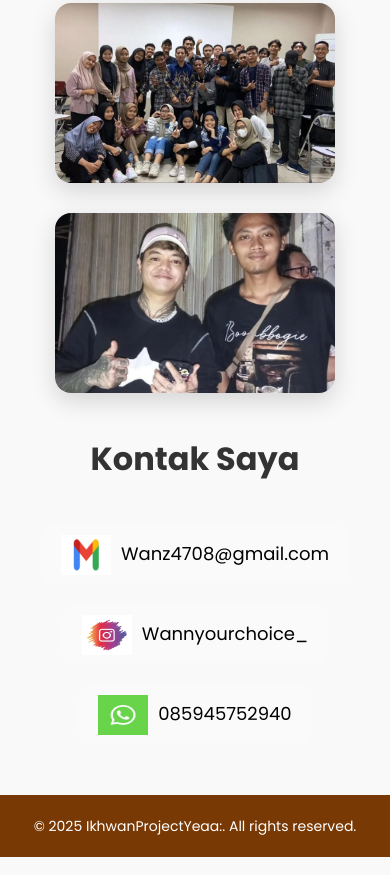
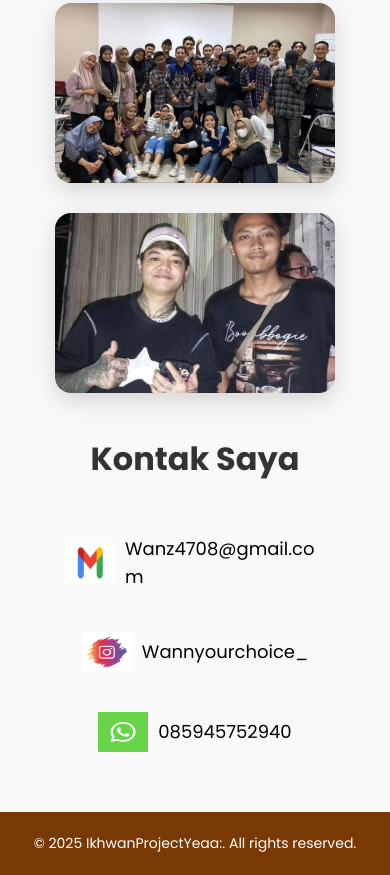
Before and after one commit to IkhwanAsh/Ikhwan, a plain HTML site: page index.html in a window 390 px wide. Shown: the part 2216-3091 px from the top of the page. Drawn offline with nearby package versions, Linux system fonts and the light colour scheme.

Commit message:
Update style.css

```diff
--- a/style.css
+++ b/style.css
@@ -173,12 +173,26 @@ footer {
   font-size: 14px;
 }
 
-@media (min-width: 768px) {
-  .proyek-container {
+@media (max-width: 600px) {
+  .kontak-info {
     flex-direction: row;
-    justify-content: center;
+    justify-content: flex-start;
+    width: 100%;
+    max-width: 300px;
+  }
+
+  .kontak-info img {
+    width: 30px;
+    height: 30px;
+  }
+
+  .kontak-info span {
+    font-size: 16px;
+    text-align: left;
+    word-break: break-word;
   }
 }
+
 
 .proyek-foto {
   padding: 80px 20px;
```
